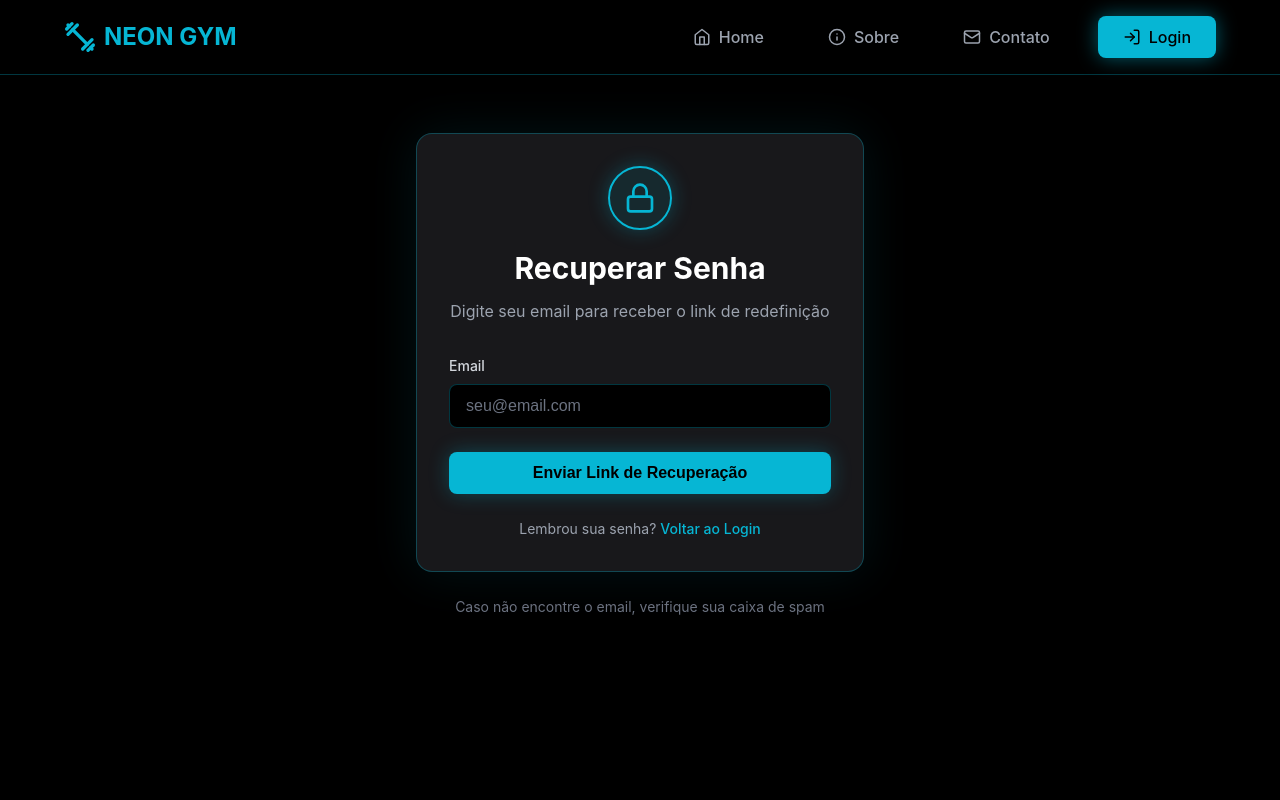
After one commit to AbnerYujiTanaka/Projeto_Academia, a PHP site: page /recuperar_senha.php in a window 1280 px wide. The commit adds this page. Run offline with PHP 8.4, Linux system fonts and the light colour scheme.

Commit message:
FEATURE - Adiciona página de recuperação de senha - Cria processamento para verificação de email - Atualiza link 'Esqueceu senha?' no login.php - Implementa feedback visual para erros e sucesso

```diff
--- a/public/login.php
+++ b/public/login.php
@@ -48,7 +48,7 @@
                                 <input type="checkbox">
                                 <span>Lembrar-me</span>
                             </label>
-                            <a href="#" class="forgot-link">Esqueceu a senha?</a>
+                            <a href="recuperar_senha.php" class="forgot-link">Esqueceu a senha?</a>
                         </div>
 
                         <!-- Submit Button -->
--- /dev/null
+++ b/public/recuperar_senha.php
@@ -0,0 +1,84 @@
+<?php
+    require_once '../config/conexao.php';
+    require_once '../includes/header.php';
+?>
+<!DOCTYPE html>
+<html lang="pt-BR">
+<head>
+    <meta charset="UTF-8">
+    <meta name="viewport" content="width=device-width, initial-scale=1.0">
+    <title>NEON GYM - Recuperar Senha</title>
+    <link rel="stylesheet" href="../assets/css/styles.css">
+</head>
+<body>
+
+    <main class="container">
+
+        <div id="recover-page" class="page active">
+            <div class="login-container">
+                <div class="login-card">
+                    <div class="login-header">
+                        <div class="login-icon">
+                            <svg xmlns="http://www.w3.org/2000/svg" width="32" height="32" viewBox="0 0 24 24" fill="none" stroke="currentColor" stroke-width="2" stroke-linecap="round" stroke-linejoin="round">
+                                <rect width="18" height="11" x="3" y="11" rx="2" ry="2"/>
+                                <path d="M7 11V7a5 5 0 0 1 10 0v4"/>
+                            </svg>
+                        </div>
+                        <h2>Recuperar Senha</h2>
+                        <p>Digite seu email para receber o link de redefinição</p>
+                    </div>
+
+                    <?php if (isset($_GET['erro'])): ?>
+                        <div class="error-message" style="background-color: rgba(239, 68, 68, 0.1); border: 1px solid rgba(239, 68, 68, 0.3); color: #fca5a5; padding: 1rem; border-radius: 0.5rem; margin-bottom: 1.5rem; text-align: center;">
+                            <?php
+                            switch($_GET['erro']) {
+                                case 'email_invalido':
+                                    echo 'Email inválido. Por favor, verifique o email informado.';
+                                    break;
+                                case 'email_nao_encontrado':
+                                    echo 'Email não encontrado em nosso sistema.';
+                                    break;
+                                case 'erro_servidor':
+                                    echo 'Erro no servidor. Tente novamente mais tarde.';
+                                    break;
+                                default:
+                                    echo 'Ocorreu um erro. Tente novamente.';
+                            }
+                            ?>
+                        </div>
+                    <?php endif; ?>
+
+                    <?php if (isset($_GET['sucesso'])): ?>
+                        <div class="success-message" style="background-color: rgba(34, 197, 94, 0.1); border: 1px solid rgba(34, 197, 94, 0.3); color: #86efac; padding: 1rem; border-radius: 0.5rem; margin-bottom: 1.5rem; text-align: center;">
+                            Link de recuperação enviado! Verifique sua caixa de entrada.
+                        </div>
+                    <?php endif; ?>
+
+                    <form class="login-form" action="../actions/processa_recuperacao.php" method="post">
+                        <!-- Email Input -->
+                        <div class="form-group">
+                            <label for="email">Email</label>
+                            <input type="email" id="email" name="email" placeholder="seu@email.com" required>
+                        </div>
+
+                        <!-- Submit Button -->
+                        <button type="submit" class="btn-submit">Enviar Link de Recuperação</button>
+                    </form>
+
+                    <!-- Back to Login Link -->
+                    <div class="signup-link">
+                        <span>Lembrou sua senha? </span>
+                        <a href="login.php">Voltar ao Login</a>
+                    </div>
+                </div>
+
+                <!-- Additional Info -->
+                <p class="terms-text">
+                    Caso não encontre o email, verifique sua caixa de spam
+                </p>
+            </div>
+        </div>
+    </main>
+
+</body>
+</html>
```
Also changed, not shown: actions/processa_recuperacao.php (added, +41 -0 lines).
